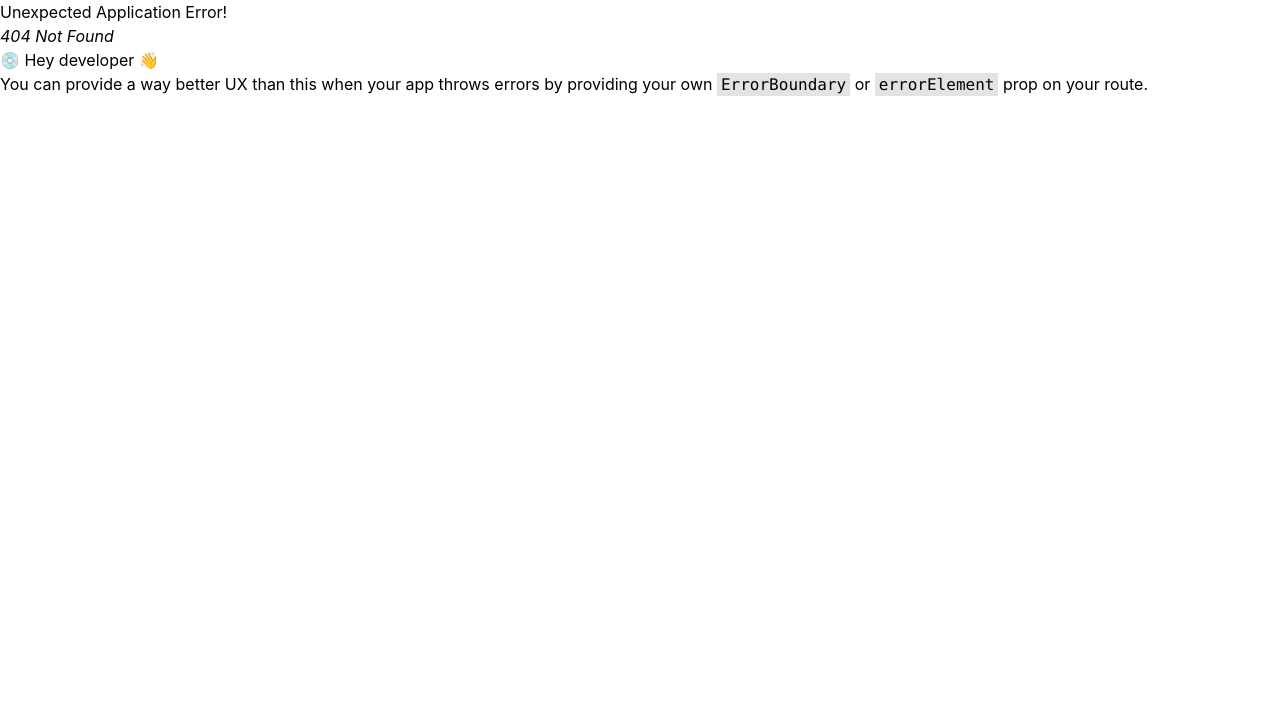
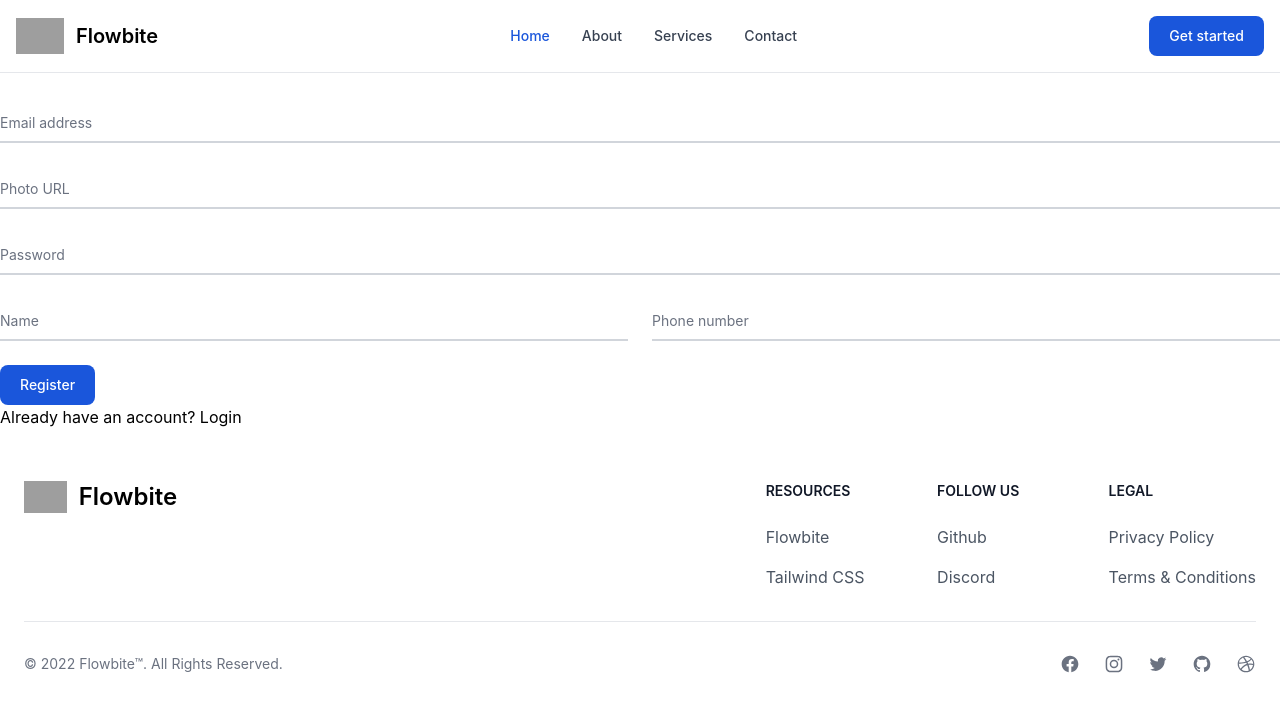
Before and after one commit to sufian06/individual-service-client, a React (Create React App) app: page /register in a window 1280 px wide. Before the commit this address had no page. Shown: the top 712 px of the page. Built offline with nearby package versions, Linux system fonts and the light colour scheme; grey boxes are pictures that could not be loaded.

Commit message:
register added

```diff
--- /dev/null
+++ b/src/Pages/Login/Login.js
@@ -0,0 +1,11 @@
+import React from 'react';
+
+const Login = () => {
+  return (
+    <div>
+      login
+    </div>
+  );
+};
+
+export default Login;
--- /dev/null
+++ b/src/Pages/Register/Register.js
@@ -0,0 +1,145 @@
+import React, { useContext, useState } from "react";
+import { Link } from "react-router-dom";
+import { AuthContext } from "../../context/AuthProvider/AuthProvider";
+
+const Register = () => {
+  const [error, setError] = useState("");
+  const { createUser, updateUserProfile } = useContext(AuthContext);
+
+  const handleSubmit = (event) => {
+    event.preventDefault();
+    const form = event.target;
+    const name = form.name.value;
+    const photoURL = form.image.value;
+    const email = form.email.value;
+    const password = form.password.value;
+    // console.log(name, photoURL, email, password);
+
+    createUser(email, password)
+      .then((result) => {
+        const user = result.user;
+        console.log(user);
+        form.reset();
+        setError("");
+        handleUpdateUserProfile(name, photoURL);
+      })
+      .catch((error) => {
+        console.error(error);
+        setError(error.message);
+      });
+  };
+
+  const handleUpdateUserProfile = (name, photoURL) => {
+    const profile = {
+      displayName: name,
+      photoURL: photoURL,
+    };
+
+    updateUserProfile(profile)
+      .then(() => {})
+      .catch((error) => console.error(error));
+  };
+
+  return (
+    <div className="container mx-auto my-7">
+      <form onSubmit={handleSubmit}>
+        {/* email */}
+        <div className="relative z-0 mb-6 w-full group">
+          <input
+            type="email"
+            name="email"
+            id="floating_email"
+            className="block py-2.5 px-0 w-full text-sm text-gray-900 bg-transparent border-0 border-b-2 border-gray-300 appearance-none dark:text-white dark:border-gray-600 dark:focus:border-blue-500 focus:outline-none focus:ring-0 focus:border-blue-600 peer"
+            placeholder=" "
+            required=""
+          />
+          <label
+            for="floating_email"
+            className="peer-focus:font-medium absolute text-sm text-gray-500 dark:text-gray-400 duration-300 transform -translate-y-6 scale-75 top-3 -z-10 origin-[0] peer-focus:left-0 peer-focus:text-blue-600 peer-focus:dark:text-blue-500 peer-placeholder-shown:scale-100 peer-placeholder-shown:translate-y-0 peer-focus:scale-75 peer-focus:-translate-y-6"
+          >
+            Email address
+          </label>
+        </div>
+        {/* photo */}
+        <div className="relative z-0 mb-6 w-full group">
+          <input
+            type="text"
+            name="image"
+            id="floating_photo"
+            className="block py-2.5 px-0 w-full text-sm text-gray-900 bg-transparent border-0 border-b-2 border-gray-300 appearance-none dark:text-white dark:border-gray-600 dark:focus:border-blue-500 focus:outline-none focus:ring-0 focus:border-blue-600 peer"
+            placeholder=" "
+            required=""
+          />
+          <label
+            for="floating_photo"
+            className="peer-focus:font-medium absolute text-sm text-gray-500 dark:text-gray-400 duration-300 transform -translate-y-6 scale-75 top-3 -z-10 origin-[0] peer-focus:left-0 peer-focus:text-blue-600 peer-focus:dark:text-blue-500 peer-placeholder-shown:scale-100 peer-placeholder-shown:translate-y-0 peer-focus:scale-75 peer-focus:-translate-y-6"
+          >
+            Photo URL
+          </label>
+        </div>
+        {/* password */}
+        <div className="relative z-0 mb-6 w-full group">
+          <input
+            type="password"
+            name="password"
+            id="floating_password"
+            className="block py-2.5 px-0 w-full text-sm text-gray-900 bg-transparent border-0 border-b-2 border-gray-300 appearance-none dark:text-white dark:border-gray-600 dark:focus:border-blue-500 focus:outline-none focus:ring-0 focus:border-blue-600 peer"
+            placeholder=" "
+            required=""
+          />
+          <label
+            for="floating_password"
+            className="peer-focus:font-medium absolute text-sm text-gray-500 dark:text-gray-400 duration-300 transform -translate-y-6 scale-75 top-3 -z-10 origin-[0] peer-focus:left-0 peer-focus:text-blue-600 peer-focus:dark:text-blue-500 peer-placeholder-shown:scale-100 peer-placeholder-shown:translate-y-0 peer-focus:scale-75 peer-focus:-translate-y-6"
+          >
+            Password
+          </label>
+        </div>
+        {/* name and mobile */}
+        <div className="grid md:grid-cols-2 md:gap-6">
+          <div className="relative z-0 mb-6 w-full group">
+            <input
+              type="text"
+              name="name"
+              id="floating_first_name"
+              className="block py-2.5 px-0 w-full text-sm text-gray-900 bg-transparent border-0 border-b-2 border-gray-300 appearance-none dark:text-white dark:border-gray-600 dark:focus:border-blue-500 focus:outline-none focus:ring-0 focus:border-blue-600 peer"
+              placeholder=" "
+              required=""
+            />
+            <label
+              for="floating_first_name"
+              className="peer-focus:font-medium absolute text-sm text-gray-500 dark:text-gray-400 duration-300 transform -translate-y-6 scale-75 top-3 -z-10 origin-[0] peer-focus:left-0 peer-focus:text-blue-600 peer-focus:dark:text-blue-500 peer-placeholder-shown:scale-100 peer-placeholder-shown:translate-y-0 peer-focus:scale-75 peer-focus:-translate-y-6"
+            >
+              Name
+            </label>
+          </div>
+          <div className="relative z-0 mb-6 w-full group">
+            <input
+              type="text"
+              name="phone"
+              id="floating_phone"
+              className="block py-2.5 px-0 w-full text-sm text-gray-900 bg-transparent border-0 border-b-2 border-gray-300 appearance-none dark:text-white dark:border-gray-600 dark:focus:border-blue-500 focus:outline-none focus:ring-0 focus:border-blue-600 peer"
+              placeholder=" "
+            />
+            <label
+              for="floating_phone"
+              className="peer-focus:font-medium absolute text-sm text-gray-500 dark:text-gray-400 duration-300 transform -translate-y-6 scale-75 top-3 -z-10 origin-[0] peer-focus:left-0 peer-focus:text-blue-600 peer-focus:dark:text-blue-500 peer-placeholder-shown:scale-100 peer-placeholder-shown:translate-y-0 peer-focus:scale-75 peer-focus:-translate-y-6"
+            >
+              Phone number
+            </label>
+          </div>
+        </div>
+        <button
+          type="submit"
+          className="text-white bg-blue-700 hover:bg-blue-800 focus:ring-4 focus:outline-none focus:ring-blue-300 font-medium rounded-lg text-sm w-full sm:w-auto px-5 py-2.5 text-center dark:bg-blue-600 dark:hover:bg-blue-700 dark:focus:ring-blue-800"
+        >
+          Register
+        </button>
+        <p className="infoText">
+          Already have an account? <Link to="/login">Login</Link>
+        </p>
+      </form>
+    </div>
+  );
+};
+
+export default Register;
```
Also changed, not shown: src/Router/Routes/Routes.js (+11 -1 lines).
